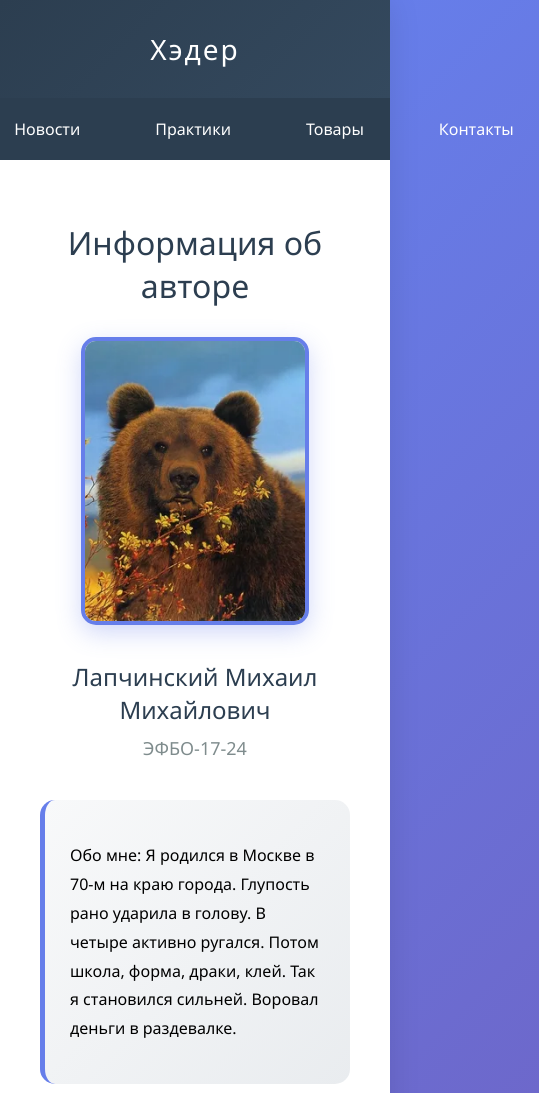
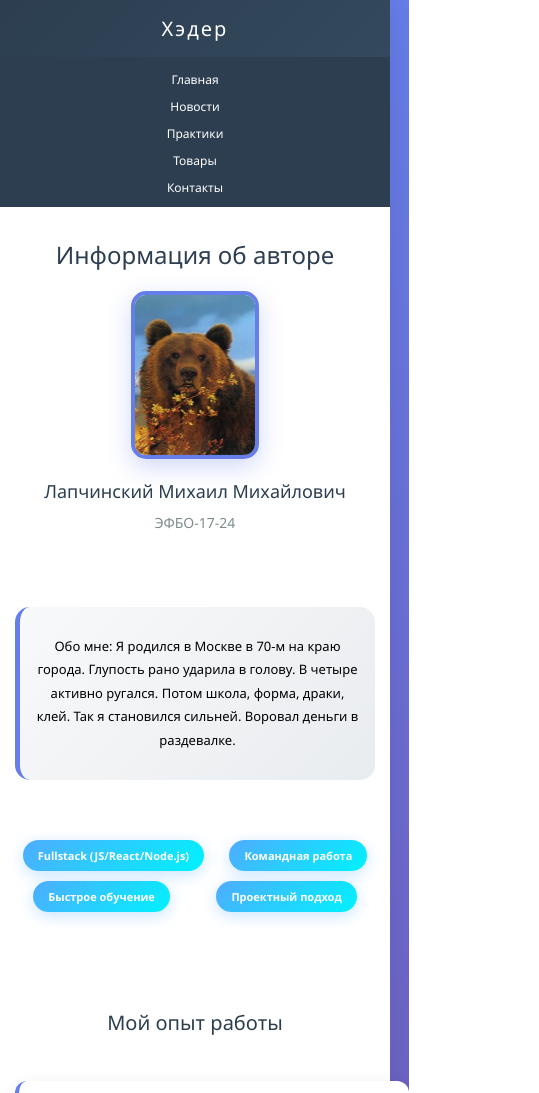
Before and after one commit to Miguel-Delgado/Practise-7-8, a plain HTML site: page index.html in a window 390 px wide. Shown: the top 1093 px of the page, 539 px wide, since content can reach past the window. Drawn offline with Linux system fonts and the light colour scheme.

Commit message:
edit style css

```diff
--- a/style/styles.css
+++ b/style/styles.css
@@ -267,3 +267,234 @@ body {
     padding: 30px;
     margin-top: 50px;
 }
+
+/* ==== ОТЗЫВЧИВЫЙ ДИЗАЙН ==== */
+
+/* Планшеты и маленькие экраны */
+@media (max-width: 768px) {
+    .header {
+        padding: 20px;
+        font-size: 24px;
+        text-align: center;
+    }
+
+    .nav-list {
+        flex-direction: column;
+        gap: 10px;
+        align-items: center;
+        justify-content: center;
+        text-align: center;
+    }
+
+    .nav-link {
+        padding: 10px 20px;
+        font-size: 14px;
+        text-align: center;
+    }
+
+    .content {
+        padding: 20px;
+        display: flex;
+        flex-direction: column;
+        align-items: center;
+        text-align: center;
+    }
+
+    .profile-title {
+        font-size: 28px;
+    }
+
+    .profile-photo {
+        width: 150px;
+        height: 200px;
+        margin-left: auto;
+        margin-right: auto;
+        display: block;
+    }
+
+    .profile-name {
+        font-size: 20px;
+    }
+
+    .profile-group {
+        font-size: 16px;
+    }
+
+    .about-me {
+        padding: 20px;
+        font-size: 14px;
+        text-align: center;
+    }
+
+    .skills-container {
+        justify-content: center;
+        text-align: center;
+    }
+
+    .skill-tag {
+        padding: 10px 20px;
+        font-size: 12px;
+        margin-left: auto;
+        margin-right: auto;
+    }
+
+    .section-title {
+        font-size: 24px;
+    }
+
+    .experience-section {
+        width: 100%;
+        display: flex;
+        flex-direction: column;
+        align-items: center;
+        text-align: center;
+    }
+
+    .experience-card {
+        padding: 20px;
+        width: 100%;
+        max-width: 600px;
+        margin-left: auto;
+        margin-right: auto;
+    }
+
+    .experience-title {
+        font-size: 18px;
+    }
+
+    .contact-info {
+        padding: 20px;
+        text-align: center;
+    }
+
+    .footer {
+        padding: 20px;
+        text-align: center;
+    }
+}
+
+/* Телефоны */
+@media (max-width: 480px) {
+    .header {
+        padding: 15px;
+        font-size: 20px;
+        text-align: center;
+    }
+
+    .nav {
+        padding: 10px 0;
+    }
+
+    .nav-list {
+        gap: 5px;
+        justify-content: center;
+        text-align: center;
+    }
+
+    .nav-link {
+        padding: 8px 15px;
+        font-size: 12px;
+        text-align: center;
+    }
+
+    .content {
+        padding: 15px;
+        display: flex;
+        flex-direction: column;
+        align-items: center;
+        text-align: center;
+    }
+
+    .profile-title {
+        font-size: 24px;
+    }
+
+    .profile-photo {
+        width: 120px;
+        height: 160px;
+        margin-left: auto;
+        margin-right: auto;
+        display: block;
+    }
+
+    .profile-name {
+        font-size: 18px;
+    }
+
+    .profile-group {
+        font-size: 14px;
+    }
+
+    .about-me {
+        padding: 15px;
+        font-size: 13px;
+        text-align: center;
+    }
+
+    .skills-container {
+        gap: 10px;
+        justify-content: center;
+        text-align: center;
+    }
+
+    .skill-tag {
+        padding: 8px 15px;
+        font-size: 11px;
+        margin-left: auto;
+        margin-right: auto;
+    }
+
+    .section-title {
+        font-size: 20px;
+    }
+
+    .experience-section {
+        width: 100%;
+        display: flex;
+        flex-direction: column;
+        align-items: center;
+        text-align: center;
+    }
+
+    .experience-card {
+        padding: 15px;
+        margin: 15px 0;
+        width: 100%;
+        max-width: 600px;
+        margin-left: auto;
+        margin-right: auto;
+    }
+
+    .experience-title {
+        font-size: 16px;
+    }
+
+    .experience-desc {
+        font-size: 14px;
+    }
+
+    .news-item,
+    .product {
+        padding: 15px;
+        margin: 15px 0;
+    }
+
+    .contact-info {
+        padding: 15px;
+        text-align: center;
+    }
+
+    .contact-info p {
+        font-size: 16px;
+    }
+
+    .contact-info button {
+        padding: 12px 25px;
+        font-size: 14px;
+    }
+
+    .footer {
+        padding: 15px;
+        text-align: center;
+    }
+}
```
